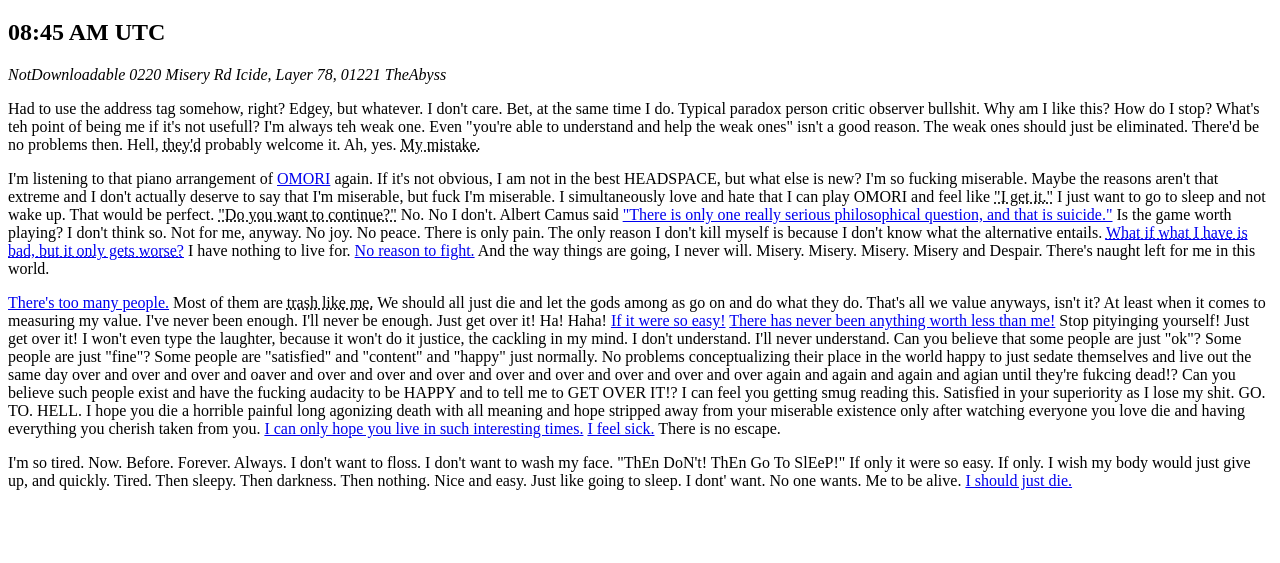
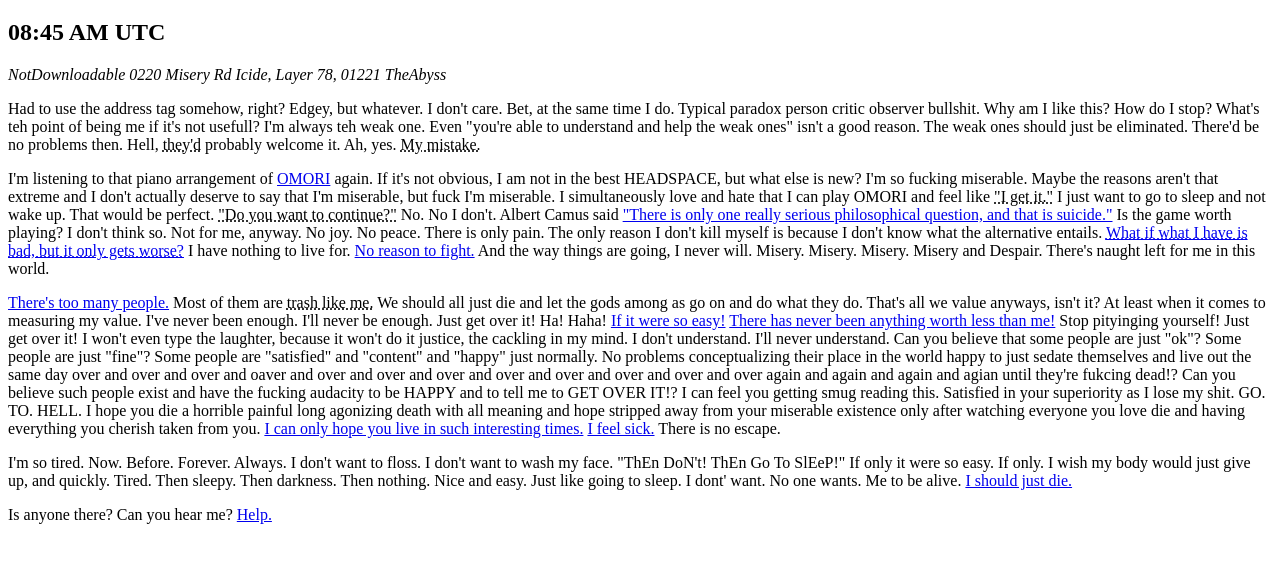
Before and after one commit to NotDownloadable/NotDownloadable.github.io, a plain HTML site: page Diary/180_Sep_03_2022.html in a window 1280 px wide. Shown: the part 61-624 px from the top of the page. Drawn offline with Linux system fonts and the light colour scheme.

Commit message:
Update 180_Sep_03_2022.html

```diff
--- a/Diary/180_Sep_03_2022.html
+++ b/Diary/180_Sep_03_2022.html
@@ -110,5 +110,11 @@
       Me to be alive.
       <a href="https://www.youtube.com/watch?v=Fl6i0jTkGuM">I should just die.</a>
     </p>
+
+    <p>
+      Is anyone there?
+      Can you hear me?
+      <a href="https://youtu.be/c10xAOt2enY?t=168">Help.</a>
+    </p>
   </body>
 </html>
```
